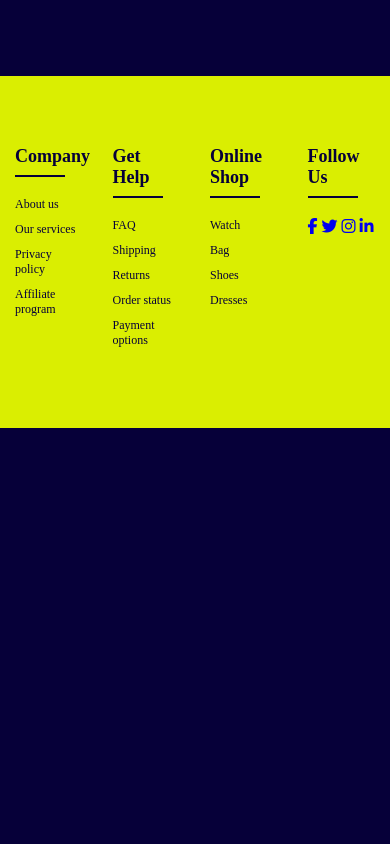
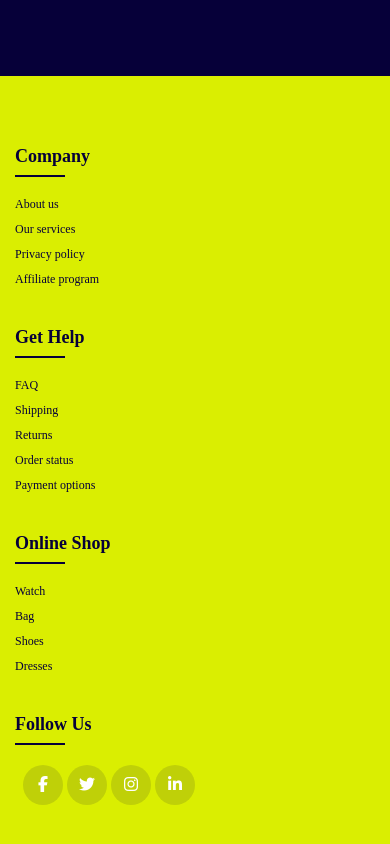
Before and after one commit to LyesHADJAR/ToDoX, a plain HTML site: page index.html in a window 390 px wide. Shown: the part 848-1692 px from the top of the page. Before the commit the page ends 1276 px from the top, so only its background shows below. Drawn offline with Linux system fonts and the light colour scheme.

Commit message:
Footer updare
Footer is now responsive

```diff
--- a/style.css
+++ b/style.css
@@ -233,6 +233,46 @@ ul{
     font-weight: 600;
 }
 
+.footerCol .social-links {
+    color: #060039;
+    padding-left: 8px;
+
+}
+
+.footerCol .social-links a {
+    display: inline-block;
+    height: 40px;
+    width: 40px;
+    background-color: #06003920;
+    margin-right: 0 10px 10px 0;
+    text-align: center;
+    line-height: 40px;
+    border-radius: 50px;
+    color: white;
+    transition: all 0.5s ease;
+
+}
+
+.footerCol .social-links a:hover {
+    color: #24262b;
+    background-color: white;
+}
+
+@media(max-width: 767px) {
+    .footerCol {
+        width: 50%;
+        margin-bottom: 30px;
+
+    }
+}
+
+@media(max-width: 574px) {
+    .footerCol {
+        width: 100%;
+    }
+}
+
+
 @media(max-width : 800px) {
     .nav-list{
         top: 80px;
```
